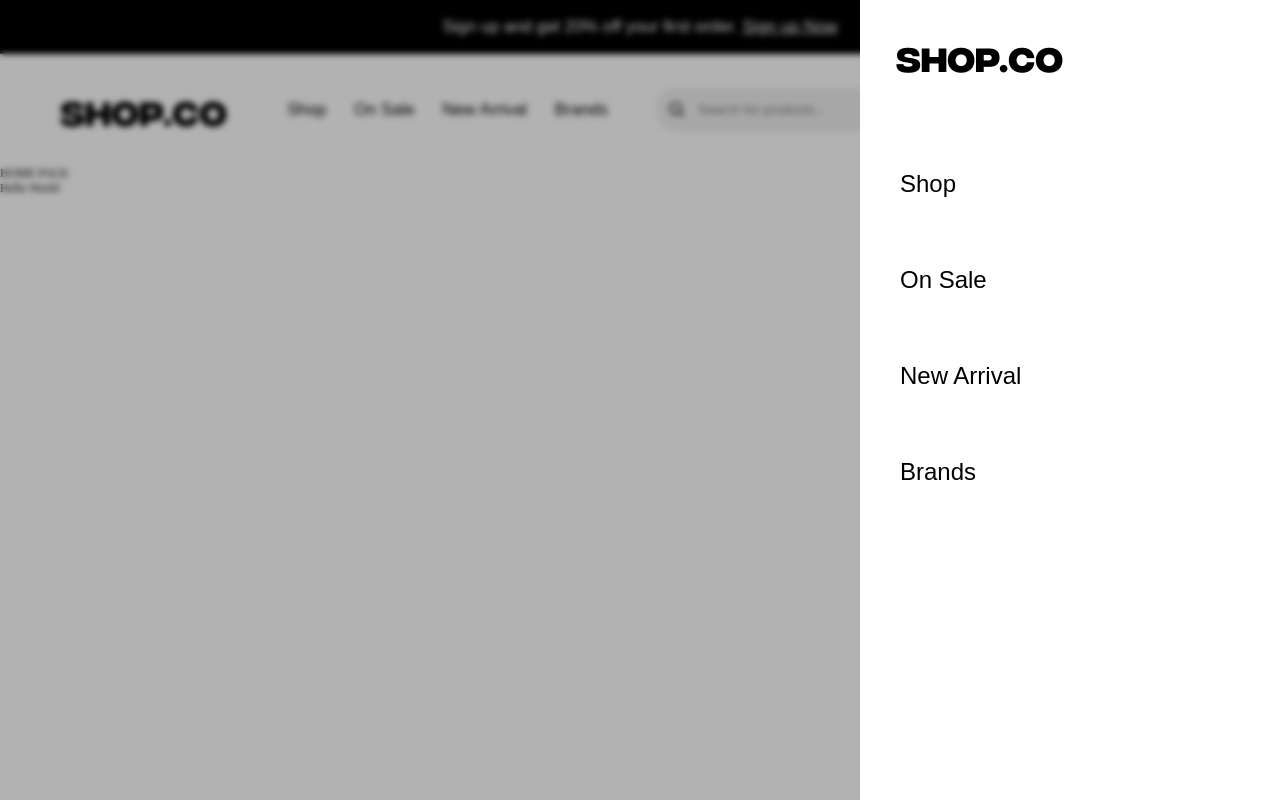
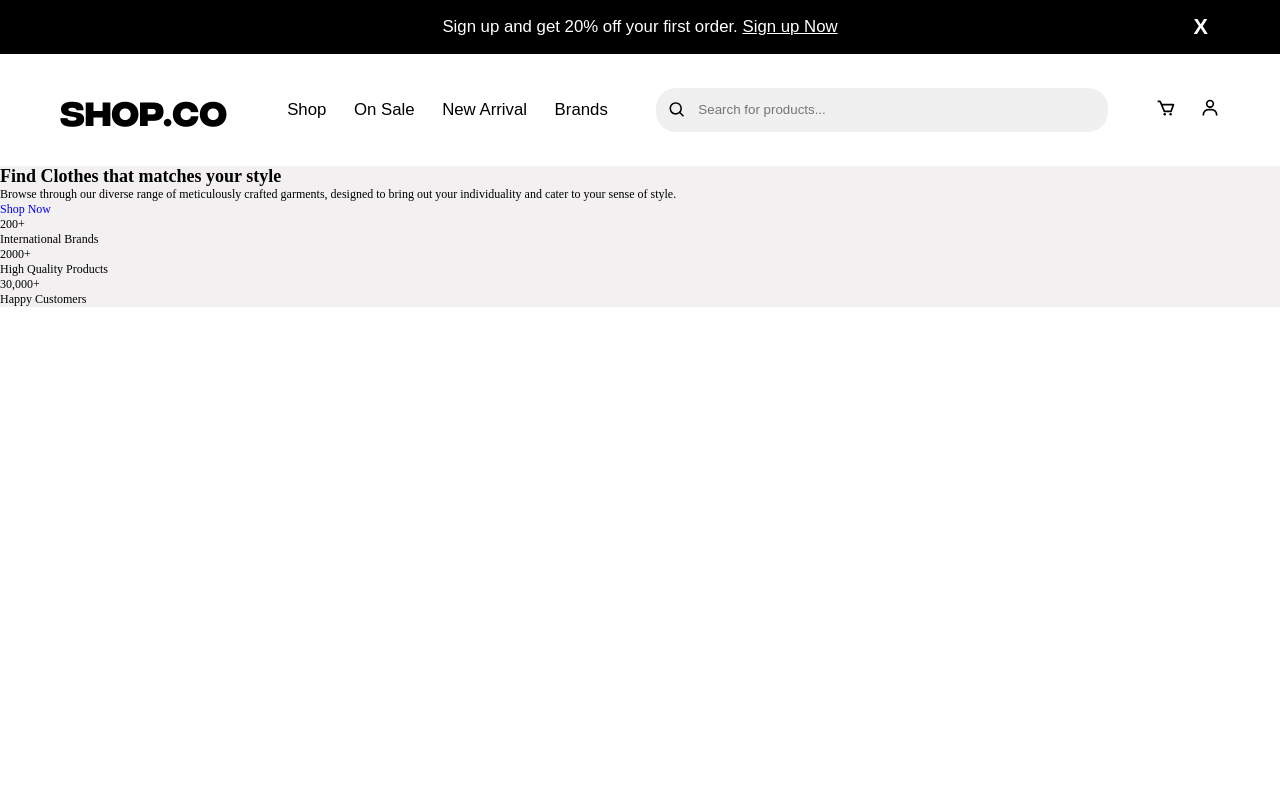
Before and after one commit to divineamunega/shop.co, a React (Vite) app: page / in a window 1280 px wide. Built offline with nearby package versions, Linux system fonts and the light colour scheme.

Commit message:
Style Landing

```diff
--- a/src/App.tsx
+++ b/src/App.tsx
@@ -1,13 +1,16 @@
 import { BrowserRouter, Route, Routes } from "react-router-dom";
 import Homepage from "./pages/Homepage";
 import GlobalStyle from "./styles/GlobalStyles";
+import PageLayout from "./pages/PageLayout";
 
 const App = () => {
 	return (
 		<BrowserRouter>
 			<GlobalStyle />
 			<Routes>
-				<Route path="/" element={<Homepage />} />
+				<Route path="/" element={<PageLayout />}>
+					<Route path="/" element={<Homepage />} />
+				</Route>
 			</Routes>
 		</BrowserRouter>
 	);
--- a/src/pages/Homepage.tsx
+++ b/src/pages/Homepage.tsx
@@ -1,11 +1,41 @@
-import PageLayout from "./PageLayout";
+import { Link } from "react-router-dom";
+import styled from "styled-components";
 
+const StyledHomepage = styled.main`
+	& > .landing {
+		background-color: var(--secondary-background-color);
+	}
+`;
 const Homepage = () => {
 	return (
-		<PageLayout>
-			<div>HOME PAGE</div>
-			<div>Hello World</div>
-		</PageLayout>
+		<StyledHomepage>
+			<section className="landing">
+				<div>
+					<h1>Find Clothes that matches your style</h1>
+					<p>
+						Browse through our diverse range of meticulously crafted garments,
+						designed to bring out your individuality and cater to your sense of
+						style.
+					</p>
+					<Link to="/">Shop Now</Link>
+					<div className="stats_box">
+						<div className="stats_item">
+							<div>200+</div>
+							<div>International Brands</div>
+						</div>
+						<div className="stats_item">
+							<div>2000+</div>
+							<div>High Quality Products</div>
+						</div>
+						<div className="stats_item">
+							<div>30,000+</div>
+							<div>Happy Customers</div>
+						</div>
+					</div>
+				</div>
+				<div></div>
+			</section>
+		</StyledHomepage>
 	);
 };
 
--- a/src/pages/PageLayout.tsx
+++ b/src/pages/PageLayout.tsx
@@ -1,17 +1,13 @@
-import { ReactNode } from "react";
 import styled from "styled-components";
 import Navbar from "../ui/Navbar";
 import HeaderBanner from "../ui/HeaderBanner";
+import { Outlet } from "react-router-dom";
 
 const StyledPageLayout = styled.div`
 	height: fit-content;
 `;
 
-type PageLayoutPropType = {
-	children: ReactNode;
-};
-
-const PageLayout = ({ children }: PageLayoutPropType) => {
+const PageLayout = () => {
 	return (
 		<StyledPageLayout>
 			<header>
@@ -19,7 +15,7 @@ const PageLayout = ({ children }: PageLayoutPropType) => {
 				<Navbar />
 			</header>
 
-			<main>{children}</main>
+			<Outlet />
 
 			{/* <footer>Hello I am a footer</footer> */}
 		</StyledPageLayout>
--- a/src/styles/GlobalStyles.ts
+++ b/src/styles/GlobalStyles.ts
@@ -6,6 +6,7 @@ const GlobalStyle = createGlobalStyle`
     // Colors
     --background-color:rgba(${variables.backgroundColor});
     --primary-color: rgba(${variables.primaryColor});
+    --secondary-background-color: rgba(${variables.secondaryBackgroundColor});
 
     // Fonts
     --primary-font: 'Satoshi', sans-serif;
--- a/src/styles/variables.ts
+++ b/src/styles/variables.ts
@@ -1,4 +1,5 @@
 export default {
 	backgroundColor: "255,255,255",
 	primaryColor: "0,0,0",
+	secondaryBackgroundColor: "242, 240, 241",
 };
--- a/src/ui/Navbar.tsx
+++ b/src/ui/Navbar.tsx
@@ -124,7 +124,7 @@ const StyledNavbar = styled.nav`
 `;
 
 const Navbar = () => {
-	const [sideIsOpen, setSideIsOpen] = useState(true);
+	const [sideIsOpen, setSideIsOpen] = useState(false);
 
 	const toggleSideIsOpen = (close = "") => {
 		if (close === "close") {
```
